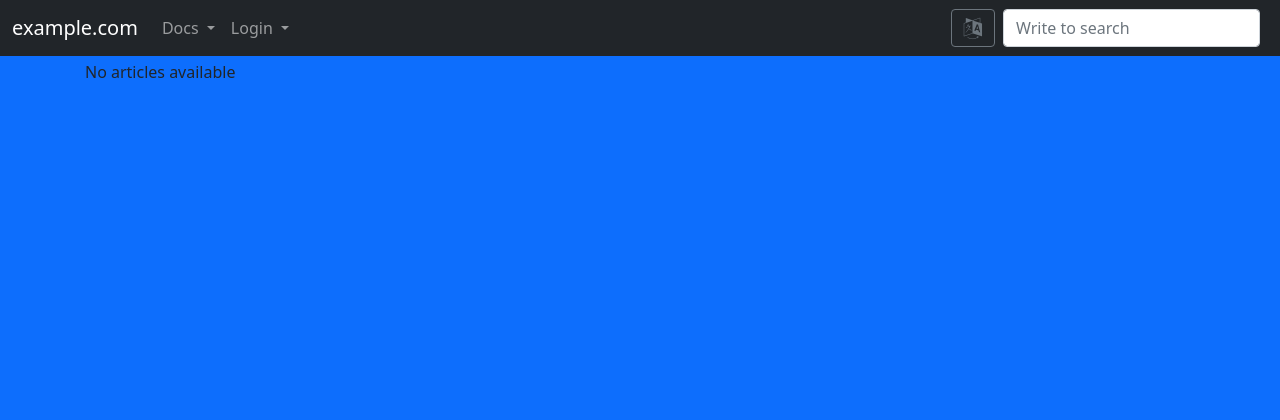
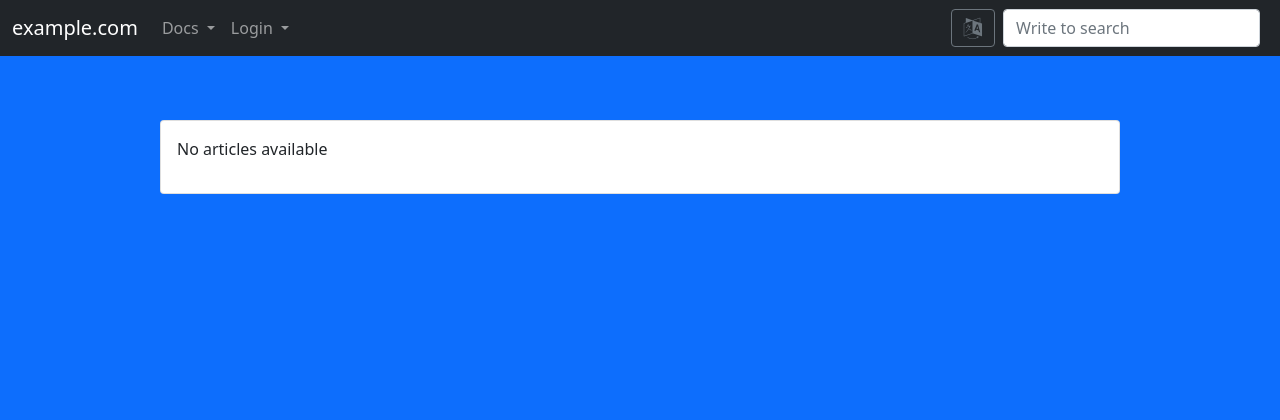
Before and after one commit to andywar65/starter-fullstack, a Django app: template pages/templates/pages/shotgun_index.html in a window 1280 px wide. Shown: the top 420 px of the page. Run offline with Django 4.2, Linux system fonts and the light colour scheme; the template is opened without the code that fills it, so the values that code supplies are empty; parts of the project's set-up code (start-up, migrations or seed data) failed here and were passed over; some libraries are stand-ins or nearby versions.

Commit message:
fixing some templates

```diff
--- a/pages/admin.py
+++ b/pages/admin.py
@@ -133,7 +133,7 @@ class ShotgunAdmin(AdminActionFormsMixin, admin.ModelAdmin):
             )  # noqa
             if created:
                 count += 1
-        self.message_user(request, f"Added {count} articles to story {story.title}.")
+        self.message_user(request, f"Added {count} articles to story '{story.title}'.")
 
 
 @admin.register(Story)
--- a/pages/templates/pages/htmx/story_list.html
+++ b/pages/templates/pages/htmx/story_list.html
@@ -9,14 +9,14 @@
     {% if object_list %}
       <ul>
         {% for story in object_list %}
-          <span><a class="link link-primary"
+          <li><span><a class="link link-primary"
             href="{% url 'pages:story_detail' pk=story.id slug=story.slug %}"
             hx-get="{% url 'pages:story_detail' pk=story.id slug=story.slug %}"
             hx-target="#content"
             hx-push-url="true">
             {{ story.title }}
           </a>
-            {{ story.description }}</span>
+            {{ story.description }}</span></li>
         {% endfor %}
       </ul>
     {% else %}
--- a/pages/templates/pages/includes/shotgun_list.html
+++ b/pages/templates/pages/includes/shotgun_list.html
@@ -7,5 +7,10 @@
     </div>
   {% endfor %}
 {% else %}
-  <p>{% translate "No articles available" %}</p>
+  <div class="card mx-auto"
+    style="max-width: 960px; margin-top: 60px;">
+    <div class="card-body">
+      <p>{% translate "No articles available" %}</p>
+    </div>
+  </div>
 {% endif %}
```
